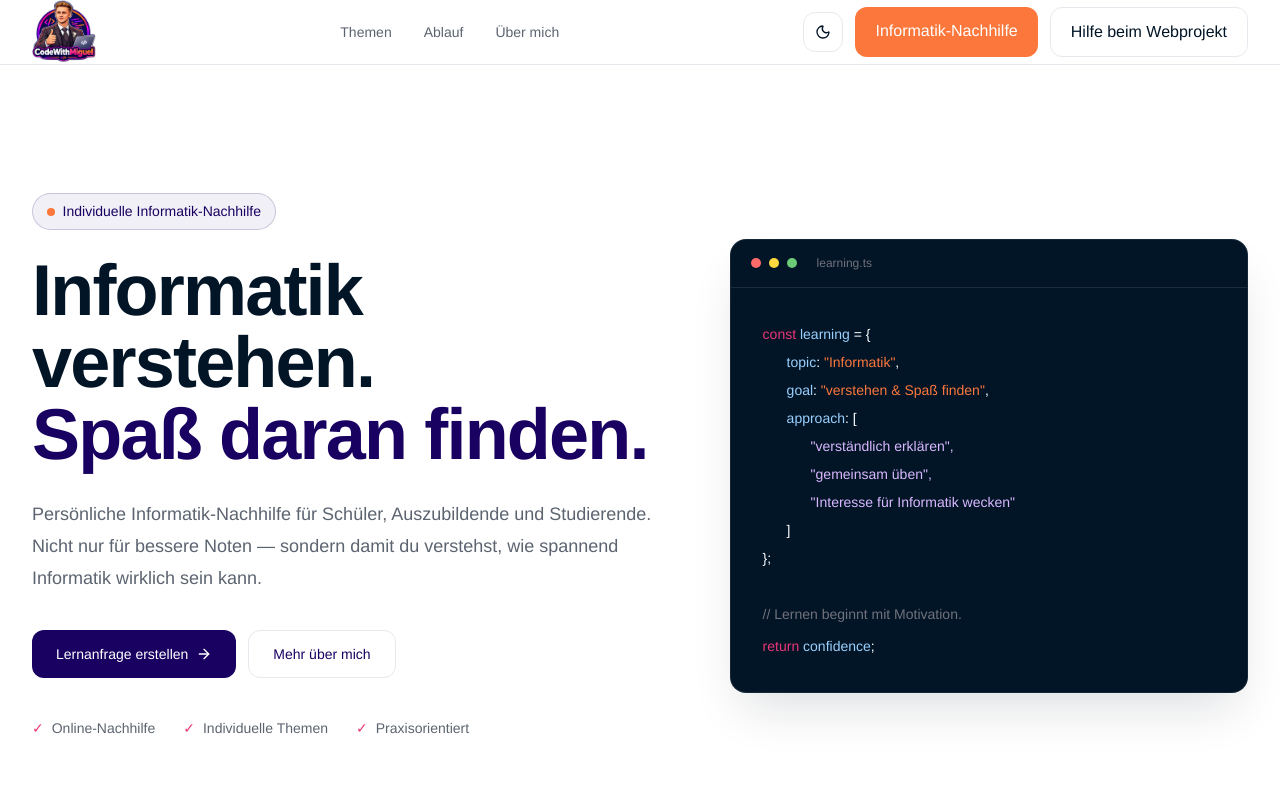
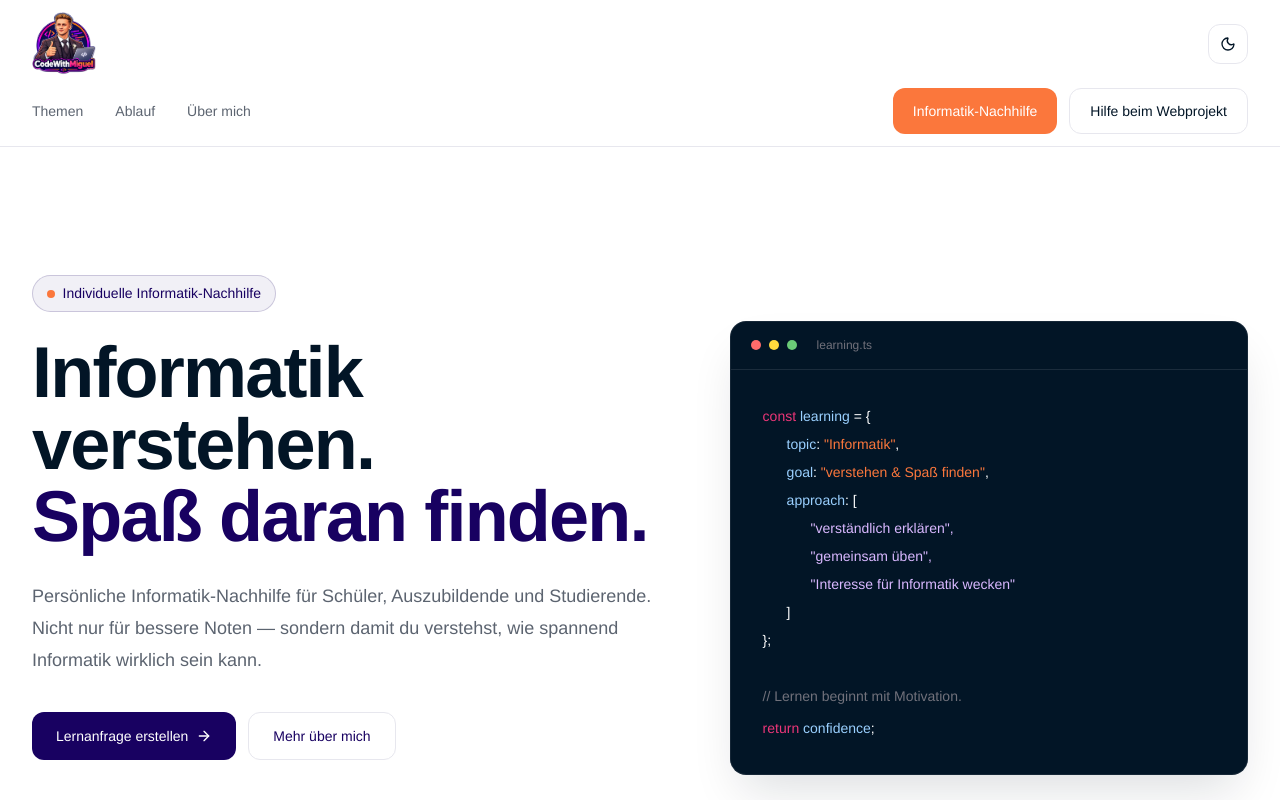
Before and after one commit to mcodinglius/codeausmpott, a Next.js app: page / in a window 1280 px wide. Shown: the top 800 px of the page. Built offline with nearby package versions, Linux system fonts and the light colour scheme.

Commit message:
fixed header

```diff
--- a/app/page.tsx
+++ b/app/page.tsx
@@ -92,9 +92,10 @@ export default function Home() {
       <main className="min-h-screen bg-[var(--color-bg)] text-[var(--color-text)]">
         {/* Navigation */}
         <header className="border-b border-[var(--color-border)] bg-[var(--color-bg)]/90 backdrop-blur">
-          <div className="mx-auto flex h-16 max-w-7xl items-center justify-between px-6 lg:px-8">
+          <div className="mx-auto flex max-w-7xl flex-col gap-3 px-4 py-3 sm:px-6 lg:px-8">
+            <div className="flex items-center justify-between gap-3">
               <Link href="/" className="flex items-center gap-2 font-semibold">
-              <div className="flex size-16 items-center justify-center overflow-hidden rounded-lg">
+                <div className="flex size-12 items-center justify-center overflow-hidden rounded-lg sm:size-16">
                   <Image
                     src="/codewithMiguelLogo.png"
                     alt="Informatik Nachhilfe Logo"
@@ -105,6 +106,12 @@ export default function Home() {
                 </div>
               </Link>
 
+              <div className="ml-auto flex items-center gap-3">
+                <ThemeToggle />
+              </div>
+            </div>
+
+            <div className="flex flex-col gap-3 sm:flex-row sm:items-center sm:justify-between">
               <nav className="hidden items-center gap-8 text-sm text-[var(--color-text-soft)] md:flex">
                 <Link href="#themen" className="transition hover:text-[var(--color-primary)]">
                   Themen
@@ -117,20 +124,17 @@ export default function Home() {
                 </Link>
               </nav>
 
-            <div className="flex items-center gap-3">
-              <ThemeToggle />
-
-              <div className="flex flex-wrap gap-3">
+              <div className="flex w-full flex-col gap-3 sm:w-auto sm:flex-row sm:justify-end">
                 <Link
                   href="/anfrage"
-                    className="rounded-xl bg-[var(--color-accent-orange)] px-5 py-3 font-medium text-white"
+                  className="inline-flex items-center justify-center rounded-xl bg-[var(--color-accent-orange)] px-4 py-3 text-sm font-medium text-white sm:px-5"
                 >
                   Informatik-Nachhilfe
                 </Link>
 
                 <Link
                   href="/web-projects"
-                    className="rounded-xl border border-[var(--color-border)] bg-[var(--color-surface-strong)] px-5 py-3 font-medium text-[var(--color-text)]"
+                  className="inline-flex items-center justify-center rounded-xl border border-[var(--color-border)] bg-[var(--color-surface-strong)] px-4 py-3 text-sm font-medium text-[var(--color-text)] sm:px-5"
                 >
                   Hilfe beim Webprojekt
                 </Link>
```
Lines whose indentation alone changed are shown as unchanged.
